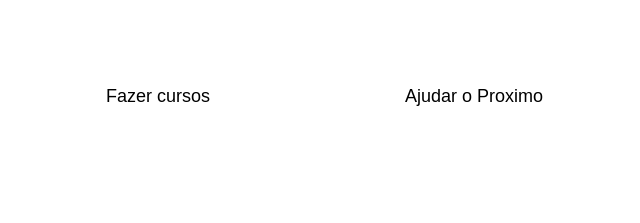
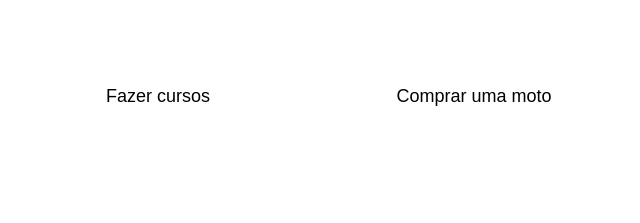
Before and after one commit to jacksonpaulichen/projeto-vida-jackson, a plain HTML site: page index.html in a window 1280 px wide. Shown: the top 223 px of the page, 640-1280 px from the left. Drawn offline with Linux system fonts and the light colour scheme.

Commit message:
Add files via upload

```diff
--- a/index.html
+++ b/index.html
@@ -17,7 +17,7 @@
                 <button class="botao"> Terminar os estudos </button>
                 <button class="botao"> Me formar em agronomia</button>
                 <button class="botao"> Fazer cursos </button>
-                <button class="botao"> Ajudar o Proximo</button>
+                <button class="botao"> Comprar uma moto</button>
             </div>
             <div class="abas-textos">
                 <div class="aba-conteudo ativo">
```
